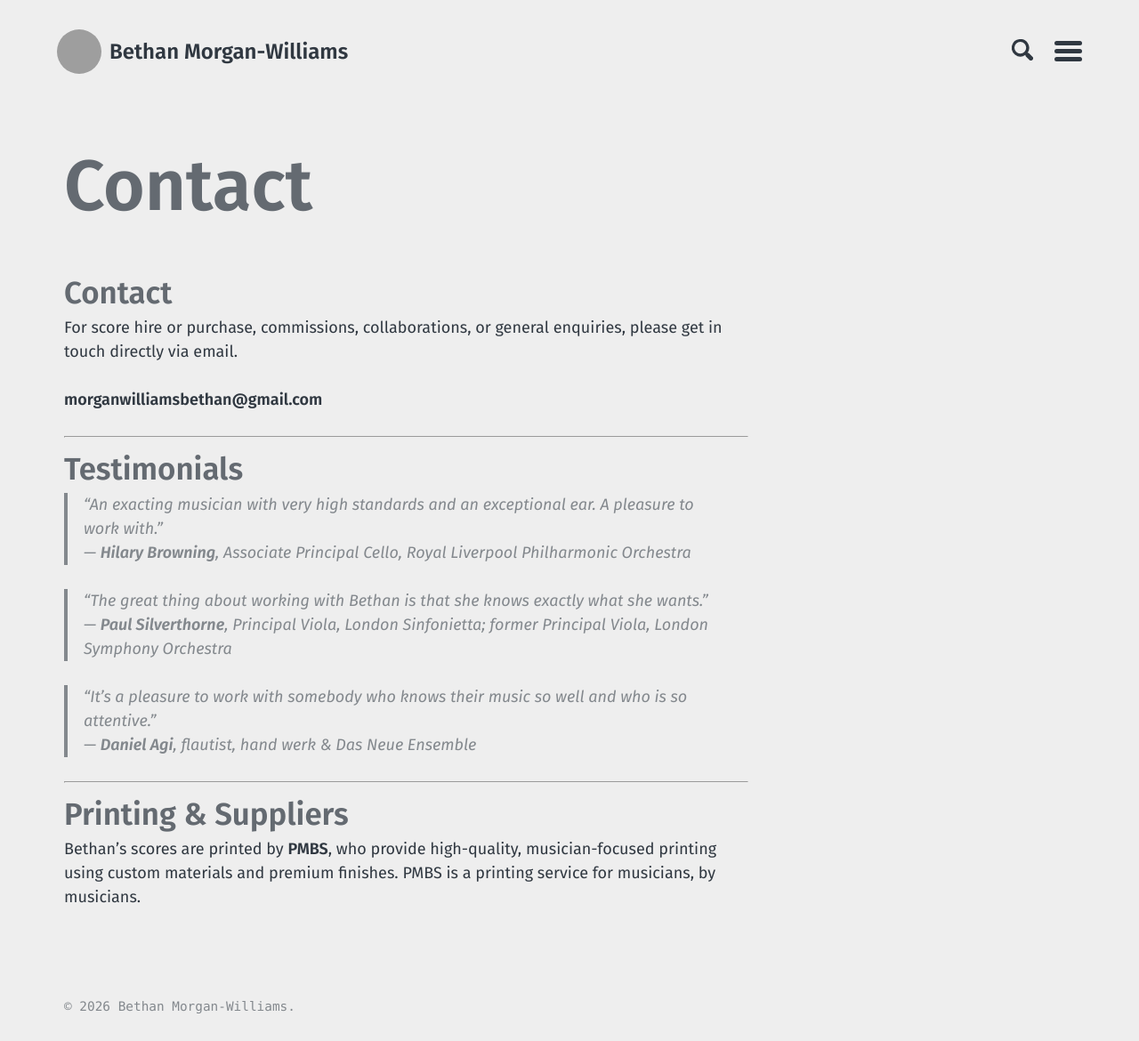
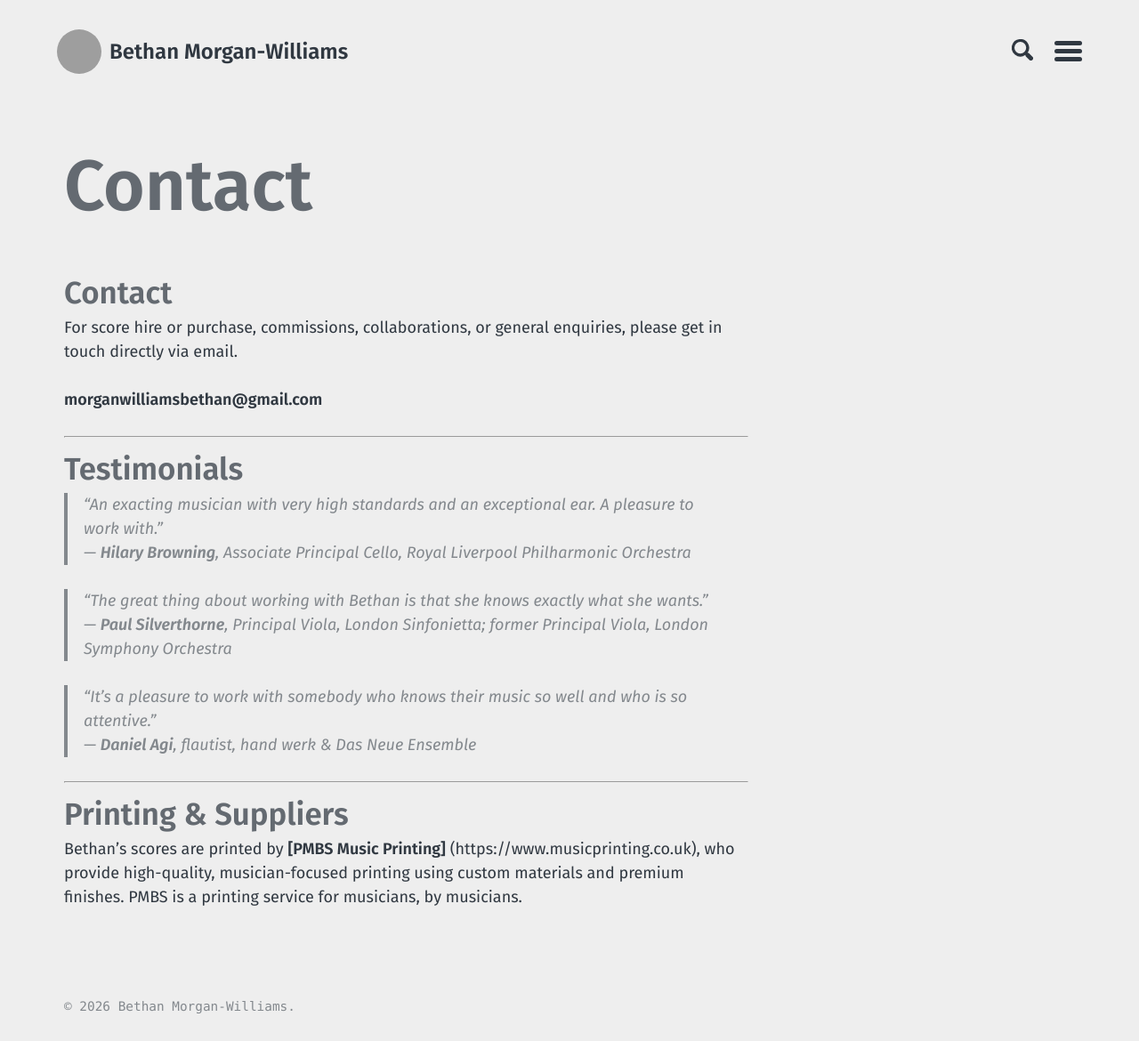
Before and after one commit to morganwilliamsb/website, a Jekyll site: the page built from contact.md, in a window 1280 px wide. Shown: the whole page at 89% size. Built offline with Jekyll 4.4.1, drawn with Linux system fonts in a browser that asks for light colours; grey boxes are pictures that could not be loaded.

Commit message:
Update contact.md
added PMBS link

```diff
--- a/contact.md
+++ b/contact.md
@@ -26,4 +26,4 @@ For score hire or purchase, commissions, collaborations, or general enquiries, p
 
 ## Printing & Suppliers
 
-Bethan’s scores are printed by **PMBS**, who provide high-quality, musician-focused printing using custom materials and premium finishes. PMBS is a printing service for musicians, by musicians.
+Bethan’s scores are printed by **[PMBS Music Printing]** (https://www.musicprinting.co.uk), who provide high-quality, musician-focused printing using custom materials and premium finishes. PMBS is a printing service for musicians, by musicians.
```
